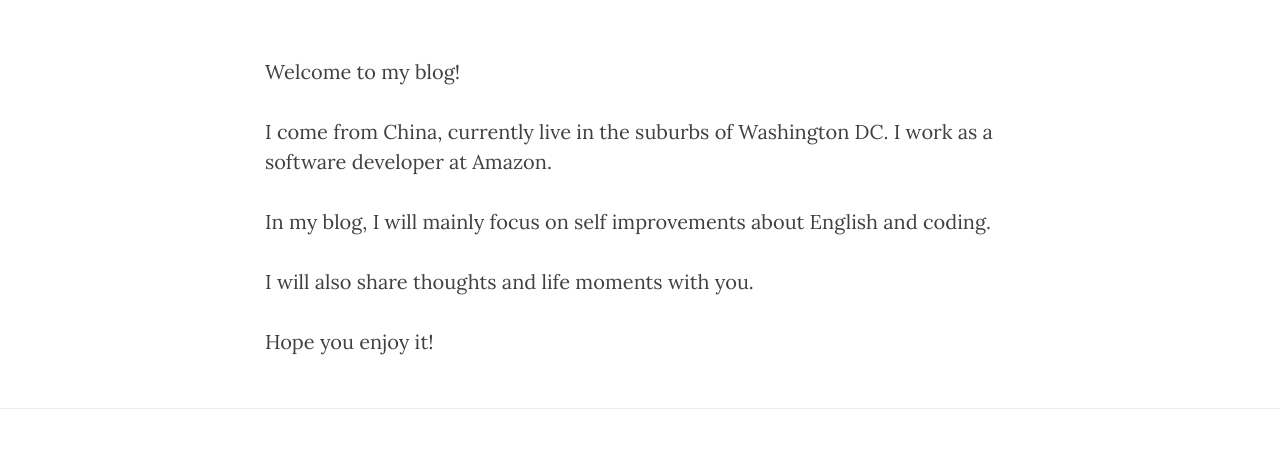
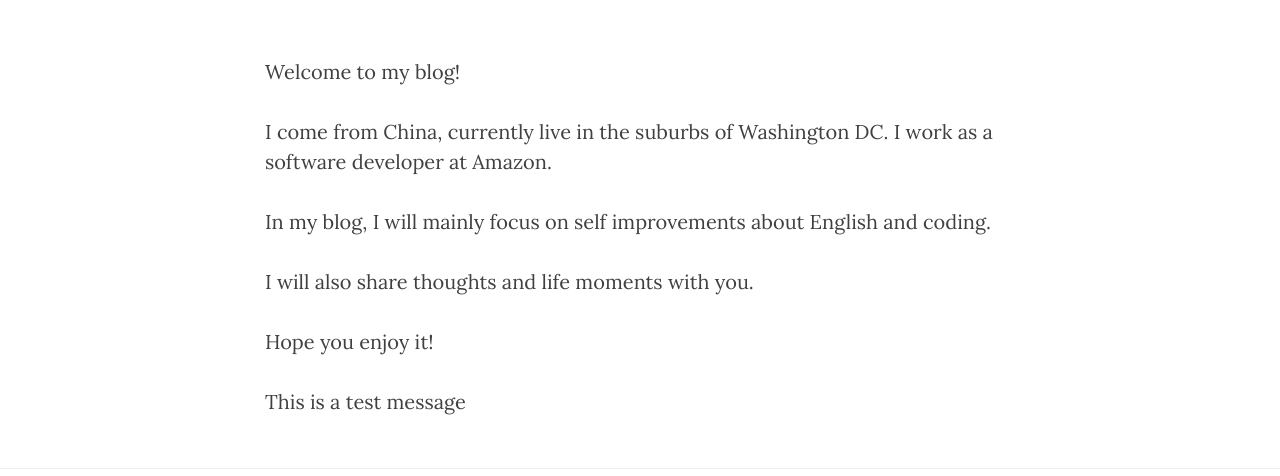
Before and after one commit to StudentGiven/StudentGiven.github.io, a plain HTML site: page 2020/07/12/Beginning-of-the-Journey/index.html in a window 1280 px wide. Shown: the part 517-993 px from the top of the page. Drawn offline with nearby package versions, Linux system fonts and the light colour scheme.

Commit message:
Site updated: 2020-07-13 10:06:53

```diff
--- a/2020/07/12/Beginning-of-the-Journey/index.html
+++ b/2020/07/12/Beginning-of-the-Journey/index.html
@@ -216,6 +216,7 @@ In my blog, I will ma"/>
 <p>In my blog, I will mainly focus on self improvements about English and coding. </p>
 <p>I will also share thoughts and life moments with you. </p>
 <p>Hope you enjoy it!</p>
+<p>This is a test message</p>
 
 
 
```
